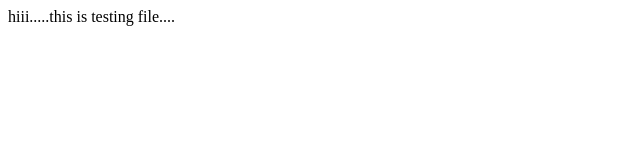
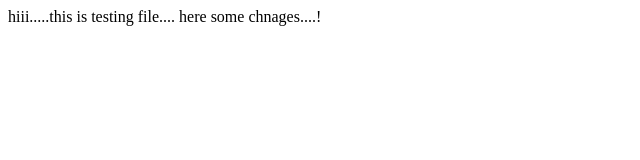
Before and after one commit to Rahul-Naikwade/SimplePro, a plain HTML site: page index.html in a window 1280 px wide. Shown: the whole page, without its empty margins (0-640 px from the left). Drawn offline with Linux system fonts and the light colour scheme.

Commit message:
Update index.html

```diff
--- a/index.html
+++ b/index.html
@@ -3,5 +3,8 @@
 <body>
 
 hiii.....this is testing file....
+
+
+  here some chnages....!
 </body>
 </html>
```
